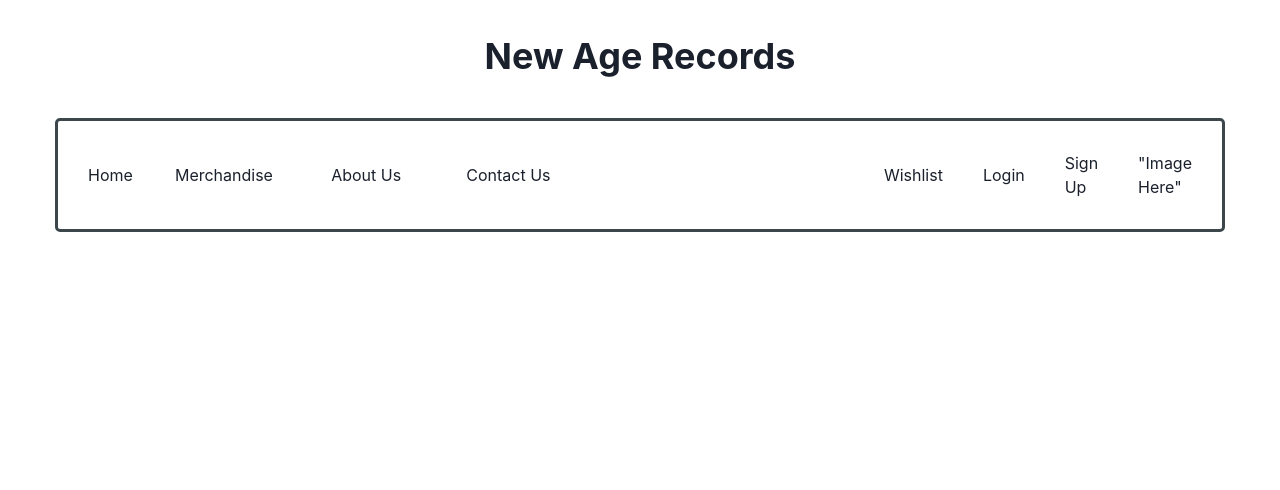
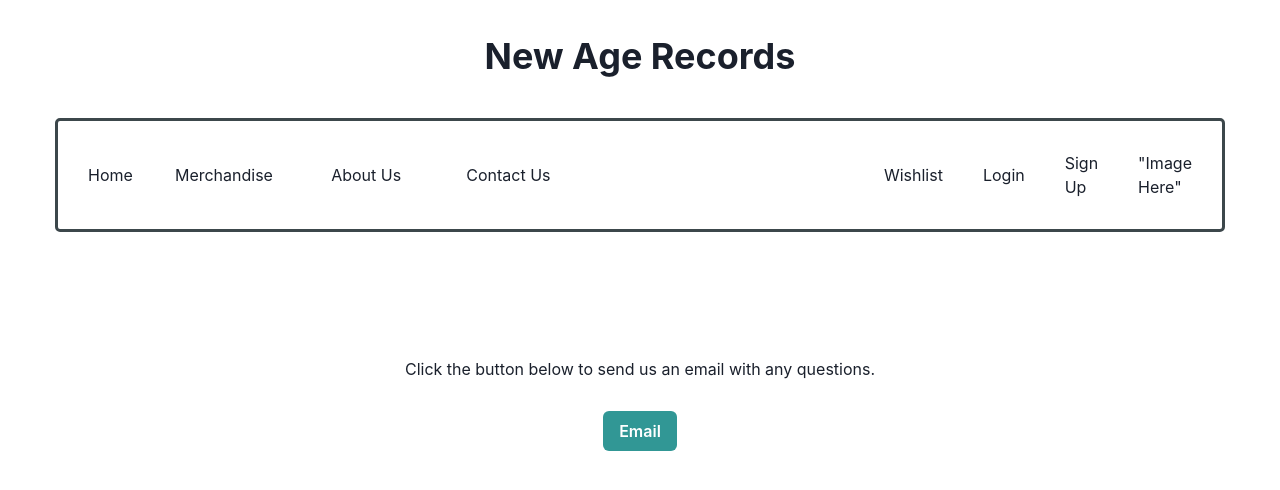
Before and after one commit to nambui17/super-sellers, a React (Create React App) app in the folder client/: page /contact in a window 1280 px wide. Shown: the top 490 px of the page. Built offline with nearby package versions, Linux system fonts and the light colour scheme.

Commit message:
create anchor tag to email questions, add inline styles

```diff
--- a/client/src/App.js
+++ b/client/src/App.js
@@ -54,6 +54,7 @@ function App() {
             <Route path="/login" element={<Login/>}/>
             <Route path="/signup" element={<Signup/>}/>
             <Route path="/merch/:recordId" element={<SingleRecord/>}/>
+
           </Routes>
         </Router>
       </ApolloProvider>
--- a/client/src/pages/Contact.js
+++ b/client/src/pages/Contact.js
@@ -1,9 +1,35 @@
 import React from 'react';
+import {
+    Button
+} from '@chakra-ui/react';
+
+const styles = {
+    div:{
+        display: "flex",
+        alignItems: "center",
+        flexDirection: "column",
+        paddingTop: "100px"
+    },
+    button:{
+        paddingTop: "20px"
+    }
+
+}
 
 function Contact() {
     return (
-        <div></div>
+        <div style={styles.div}>
+            <h2>Click the button below to send us an email with any questions.</h2>
+
+            <a style={styles.button} href="mailto: garrettohrt@gmail.com">
+                <Button colorScheme='teal' variant='solid'>
+                    Email
+                </Button>
+            </a>
+        </div>
+
+
     )
-}
+};
 
 export default Contact;
```
